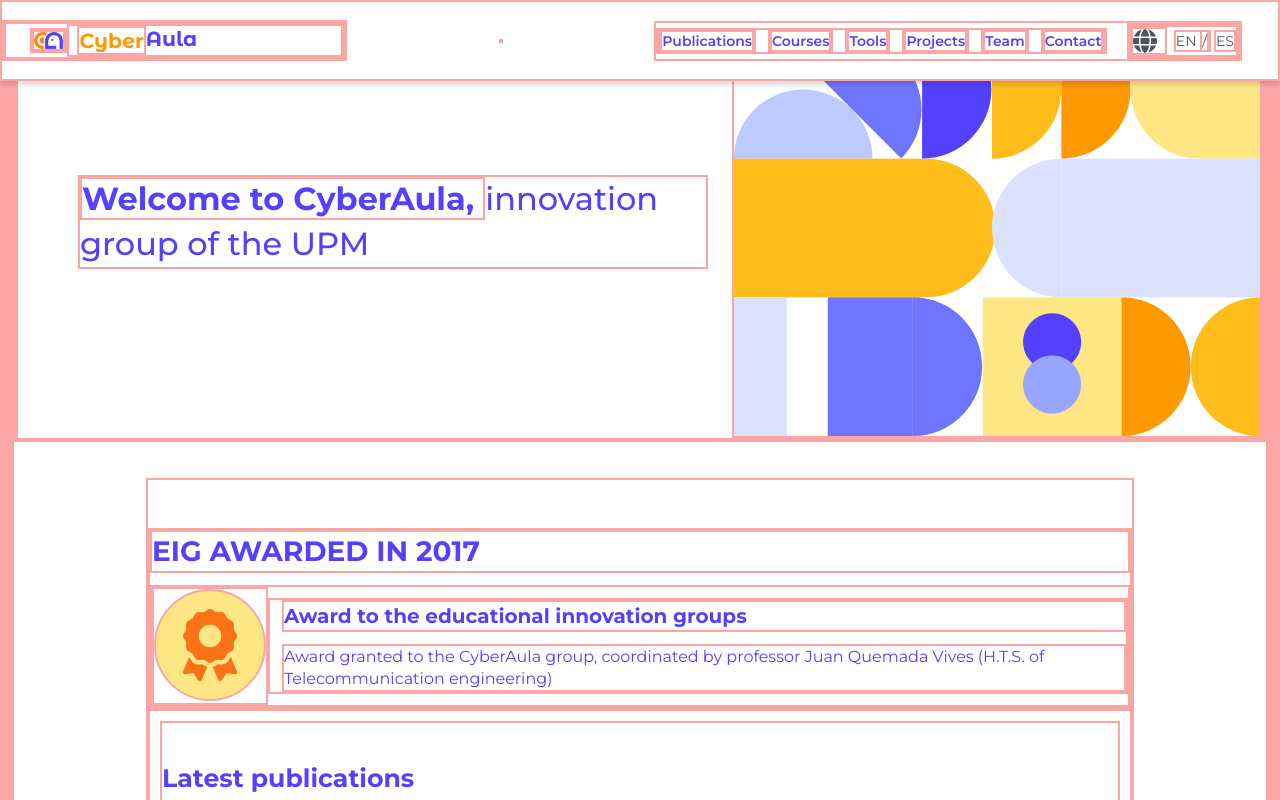
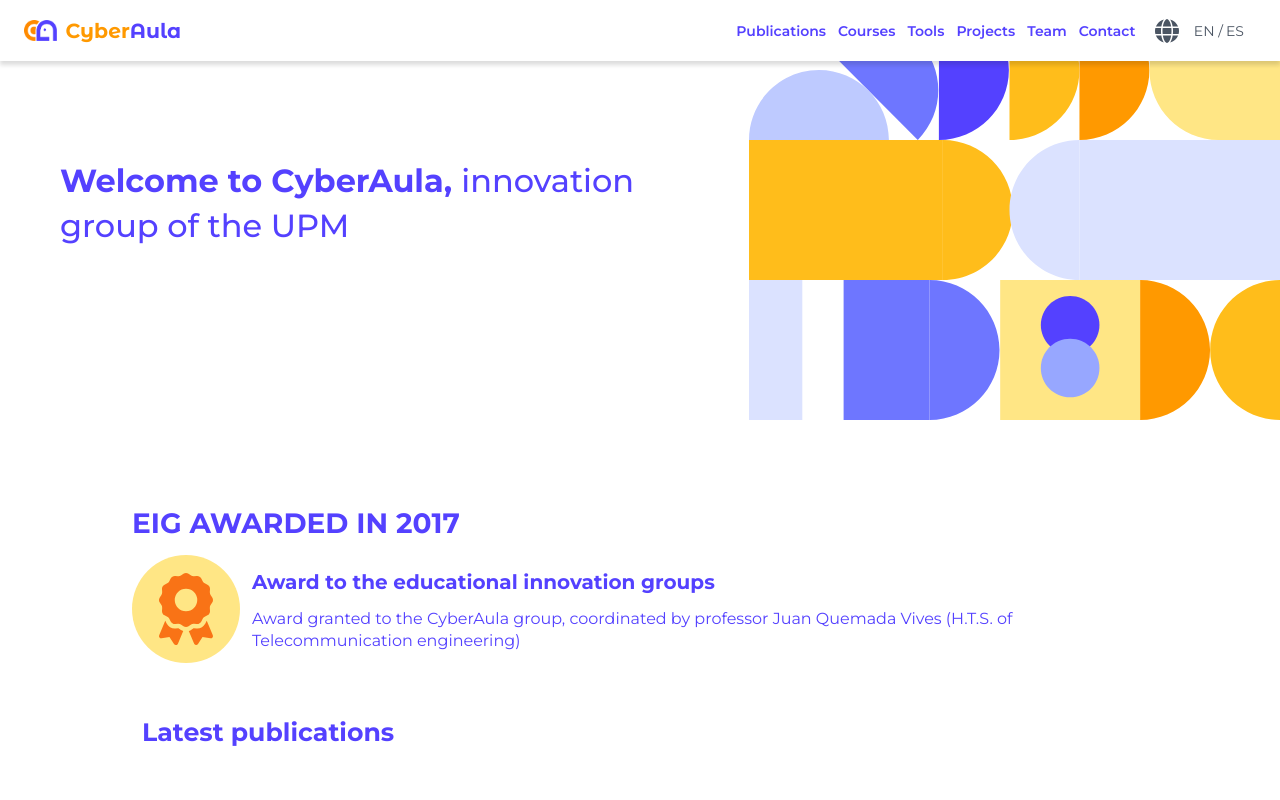
Before and after one commit to CyberAula/cyberaula.github.io, a Next.js app: page / in a window 1280 px wide. Shown: the top 800 px of the page. Built offline with nearby package versions, Linux system fonts and the light colour scheme.

Commit message:
maquetacion contact

```diff
--- a/app/sass/main.scss
+++ b/app/sass/main.scss
@@ -16,7 +16,7 @@
 
 * {
   @apply border-2 border-primary; // no funciona :( <-- funciona en el globals.scss though
-  border: 1px solid pink
+  // border: 1px solid pink
 }
 
 // PRUEBA GRID, BORRAR
--- a/app/sass/partials/_contact.sass
+++ b/app/sass/partials/_contact.sass
@@ -18,17 +18,18 @@ main
         .contact_content
             display: flex
 
-            h4
+            h5
 
                 text-align: left
-                padding-bottom: $spacing-md
+                // padding-bottom: $spacing-sm
             ul
                 display: flex
                 flex-direction: column
                 flex-grow: 1
                 // gap: $spacing-sm
                 li
-                    gap: $spacing-sm
+                    gap: $spacing-md
+                    padding-bottom: $spacing-sm
                     // margin-bottom: 10px
 
     .location
@@ -59,10 +60,10 @@ main
                 width: 100%
                 height: 100%
 .icon
-    width: 2rem
-    height: auto
-    padding-right: $spacing-xsm
-
+        width: 2rem
+        height: auto
+        padding-right: $spacing-xsm
+h5
 
 h4, h5
     display: flex
```
